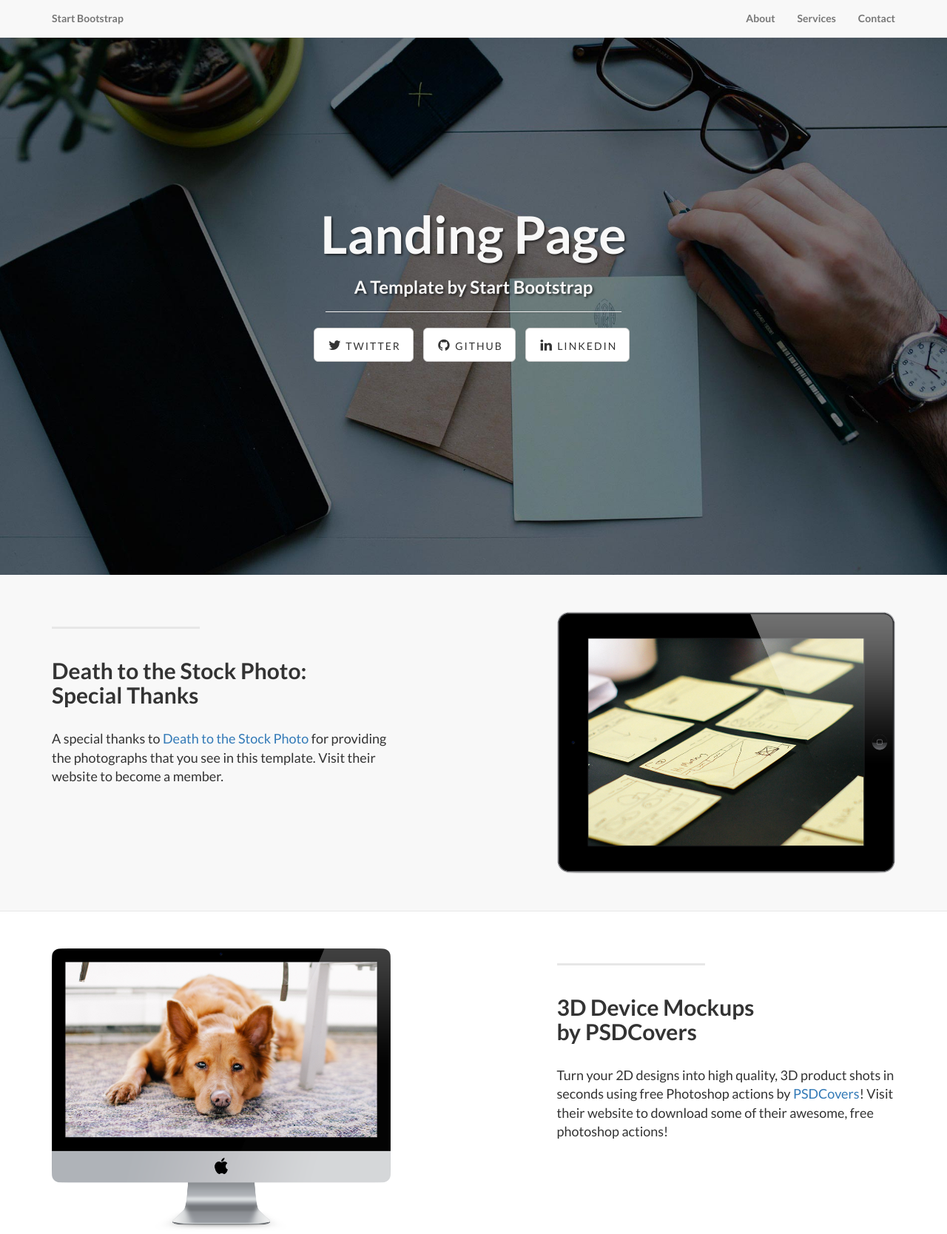
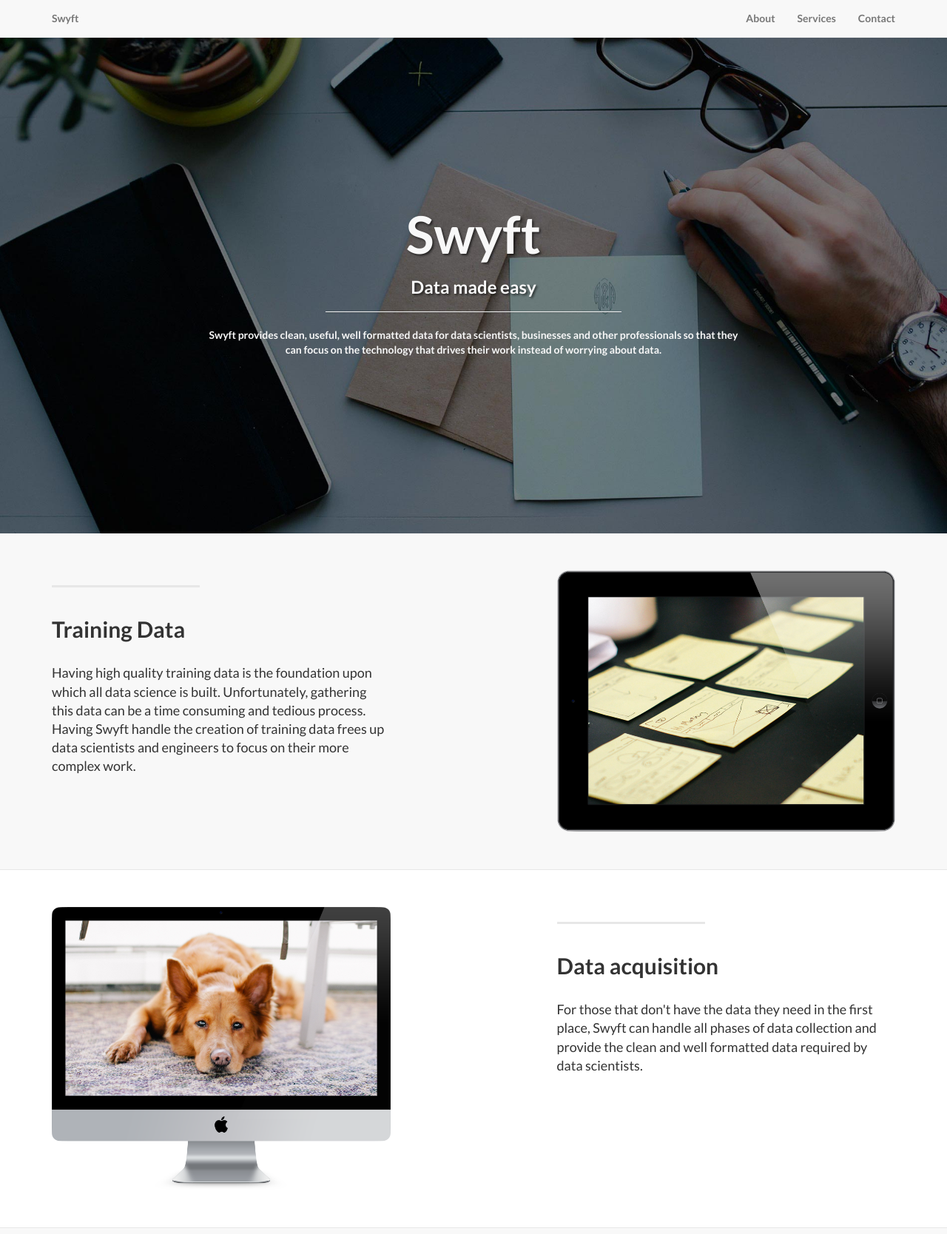
Before and after one commit to Broham/broham.github.io, a plain HTML site: page index.html in a window 1280 px wide. Shown: the top 1668 px of the page at 74% size. Drawn offline with Linux system fonts and the light colour scheme.

Commit message:
first draft

```diff
--- a/index.html
+++ b/index.html
@@ -9,7 +9,7 @@
     <meta name="description" content="">
     <meta name="author" content="">
 
-    <title>Landing Page - Start Bootstrap Theme</title>
+    <title>Swyft - Data made easy.</title>
 
     <!-- Bootstrap Core CSS -->
     <link href="css/bootstrap.min.css" rel="stylesheet">
@@ -43,7 +43,7 @@
                     <span class="icon-bar"></span>
                     <span class="icon-bar"></span>
                 </button>
-                <a class="navbar-brand topnav" href="#">Start Bootstrap</a>
+                <a class="navbar-brand topnav" href="#">Swyft</a>
             </div>
             <!-- Collect the nav links, forms, and other content for toggling -->
             <div class="collapse navbar-collapse" id="bs-example-navbar-collapse-1">
@@ -73,20 +73,12 @@
             <div class="row">
                 <div class="col-lg-12">
                     <div class="intro-message">
-                        <h1>Landing Page</h1>
-                        <h3>A Template by Start Bootstrap</h3>
+                        <h1>Swyft</h1>
+                        <h3>Data made easy</h3>
                         <hr class="intro-divider">
-                        <ul class="list-inline intro-social-buttons">
-                            <li>
-                                <a href="https://twitter.com/SBootstrap" class="btn btn-default btn-lg"><i class="fa fa-twitter fa-fw"></i> <span class="network-name">Twitter</span></a>
-                            </li>
-                            <li>
-                                <a href="https://github.com/IronSummitMedia/startbootstrap" class="btn btn-default btn-lg"><i class="fa fa-github fa-fw"></i> <span class="network-name">Github</span></a>
-                            </li>
-                            <li>
-                                <a href="#" class="btn btn-default btn-lg"><i class="fa fa-linkedin fa-fw"></i> <span class="network-name">Linkedin</span></a>
-                            </li>
-                        </ul>
+                        <div class="col-lg-offset-2 col-lg-8">
+                            Swyft provides clean, useful, well formatted data for data scientists, businesses and other professionals so that they can focus on the technology that drives their work instead of worrying about data.
+                        </div>
                     </div>
                 </div>
             </div>
@@ -107,8 +99,8 @@
                 <div class="col-lg-5 col-sm-6">
                     <hr class="section-heading-spacer">
                     <div class="clearfix"></div>
-                    <h2 class="section-heading">Death to the Stock Photo:<br>Special Thanks</h2>
-                    <p class="lead">A special thanks to <a target="_blank" href="http://join.deathtothestockphoto.com/">Death to the Stock Photo</a> for providing the photographs that you see in this template. Visit their website to become a member.</p>
+                    <h2 class="section-heading">Training Data</h2>
+                    <p class="lead">Having high quality training data is the foundation upon which all data science is built.  Unfortunately, gathering this data can be a time consuming and tedious process.  Having Swyft handle the creation of training data frees up data scientists and engineers to focus on their more complex work.</p>
                 </div>
                 <div class="col-lg-5 col-lg-offset-2 col-sm-6">
                     <img class="img-responsive" src="img/ipad.png" alt="">
@@ -129,8 +121,8 @@
                 <div class="col-lg-5 col-lg-offset-1 col-sm-push-6  col-sm-6">
                     <hr class="section-heading-spacer">
                     <div class="clearfix"></div>
-                    <h2 class="section-heading">3D Device Mockups<br>by PSDCovers</h2>
-                    <p class="lead">Turn your 2D designs into high quality, 3D product shots in seconds using free Photoshop actions by <a target="_blank" href="http://www.psdcovers.com/">PSDCovers</a>! Visit their website to download some of their awesome, free photoshop actions!</p>
+                    <h2 class="section-heading">Data acquisition</h2>
+                    <p class="lead">For those that don't have the data they need in the first place, Swyft can handle all phases of data collection and provide the clean and well formatted data required by data scientists.</p>
                 </div>
                 <div class="col-lg-5 col-sm-pull-6  col-sm-6">
                     <img class="img-responsive" src="img/dog.png" alt="">
@@ -151,8 +143,8 @@
                 <div class="col-lg-5 col-sm-6">
                     <hr class="section-heading-spacer">
                     <div class="clearfix"></div>
-                    <h2 class="section-heading">Google Web Fonts and<br>Font Awesome Icons</h2>
-                    <p class="lead">This template features the 'Lato' font, part of the <a target="_blank" href="http://www.google.com/fonts">Google Web Font library</a>, as well as <a target="_blank" href="http://fontawesome.io">icons from Font Awesome</a>.</p>
+                    <h2 class="section-heading">Extract, transform and load data</h2>
+                    <p class="lead">Businesses frequently have data in one place but need it in another.  Swyft can create efficient extract/transform/load systems that will get the data you need from one place to another.</p>
                 </div>
                 <div class="col-lg-5 col-lg-offset-2 col-sm-6">
                     <img class="img-responsive" src="img/phones.png" alt="">
@@ -172,20 +164,10 @@
 
             <div class="row">
                 <div class="col-lg-6">
-                    <h2>Connect to Start Bootstrap:</h2>
+                    <h2>Connect with Swyft:</h2>
                 </div>
                 <div class="col-lg-6">
-                    <ul class="list-inline banner-social-buttons">
-                        <li>
-                            <a href="https://twitter.com/SBootstrap" class="btn btn-default btn-lg"><i class="fa fa-twitter fa-fw"></i> <span class="network-name">Twitter</span></a>
-                        </li>
-                        <li>
-                            <a href="https://github.com/IronSummitMedia/startbootstrap" class="btn btn-default btn-lg"><i class="fa fa-github fa-fw"></i> <span class="network-name">Github</span></a>
-                        </li>
-                        <li>
-                            <a href="#" class="btn btn-default btn-lg"><i class="fa fa-linkedin fa-fw"></i> <span class="network-name">Linkedin</span></a>
-                        </li>
-                    </ul>
+                    info@swyft.io
                 </div>
             </div>
 
```
